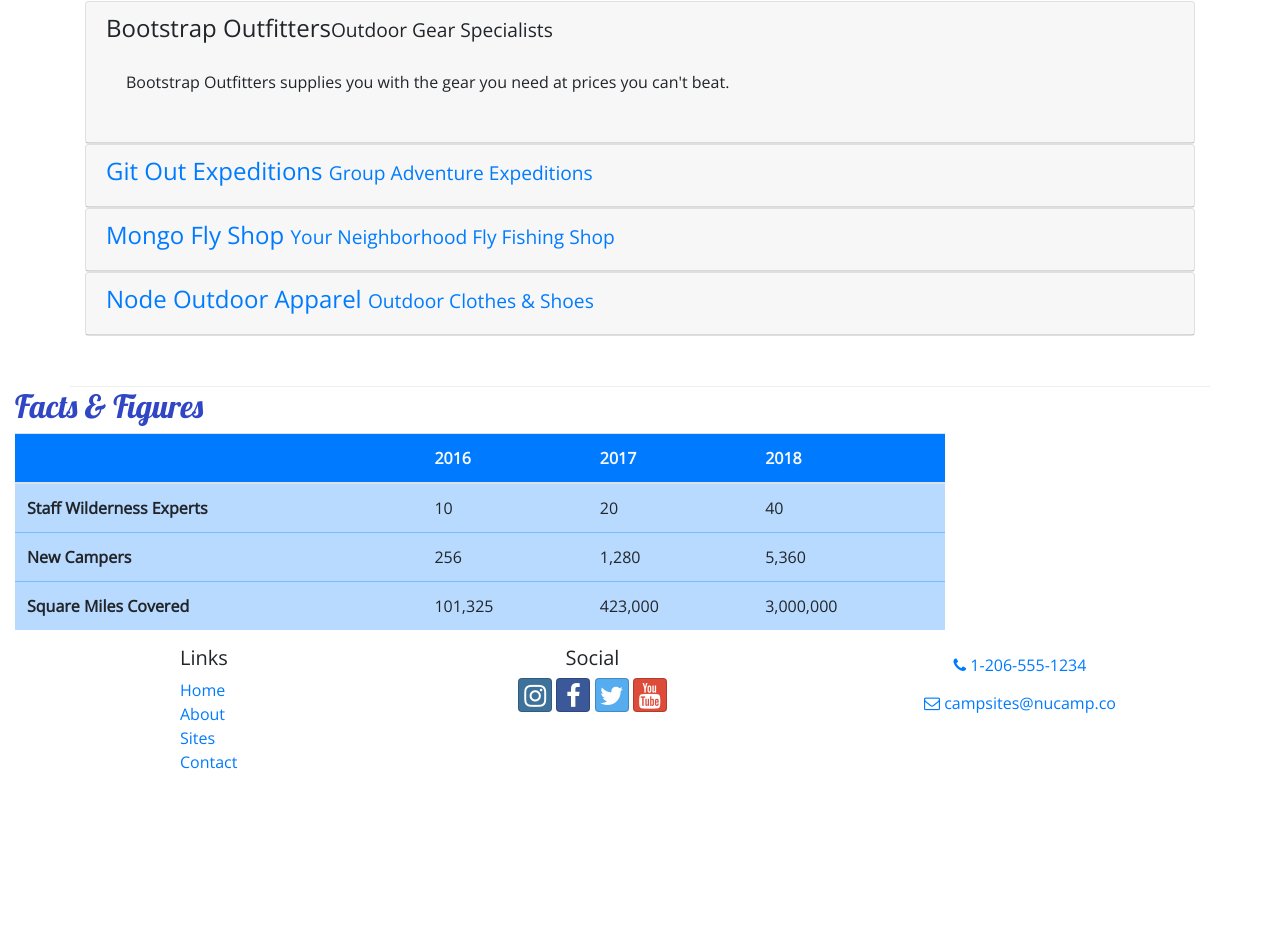
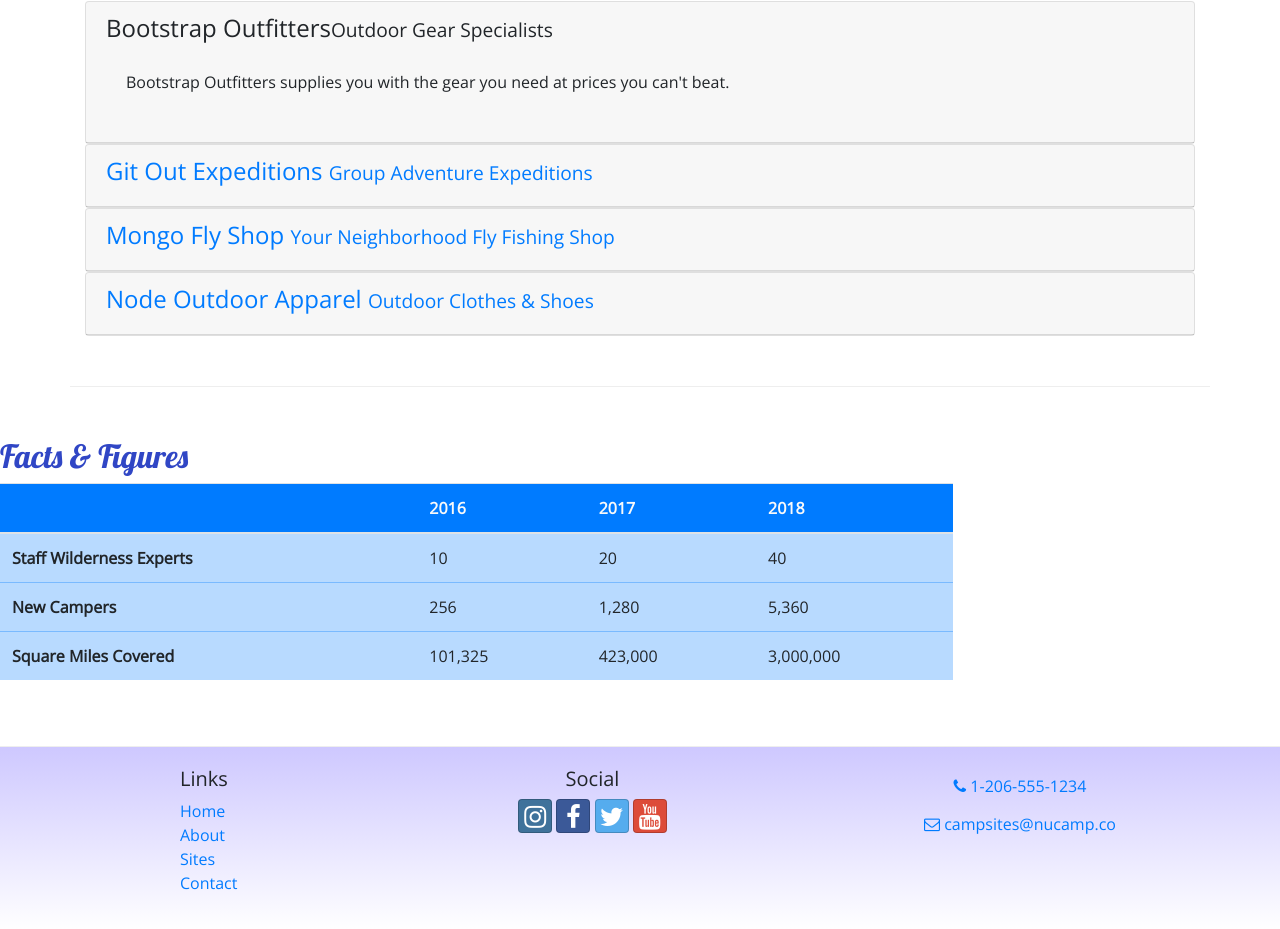
Before and after one commit to johngeigerdev/Nucamp_bootstrap_project, a website: page aboutus.html in a window 1280 px wide. Shown: the part 895-1824 px from the top of the page. Before the commit the page ends 1685 px from the top, so only its background shows below. Drawn offline with nearby package versions, Linux system fonts and the light colour scheme; files whose address does not match are found by name.

Commit message:
final commit for course

```diff
--- a/aboutus.html
+++ b/aboutus.html
@@ -165,11 +165,11 @@
             </div>
         </div>
 
-        <div clalss="row row-content">
+        <div class="row row-content">
             <div class= "col-sm-9">
                 <h2>Facts &amp; Figures</h2>
                 <div class="table-responsive">
-                    <table class="table table0-stripped">
+                    <table class="table table-stripped">
                         <thead>
                             <tr class="bg-primary text-light">
                                 <th></th>
@@ -204,7 +204,7 @@
         </div>
     </div>
 
-    <footer class="site footer">
+    <footer class="site-footer">
         <div class="container">
             <div class="row">
                 <div class="col-4 col-sm-2 offset-1">
```
